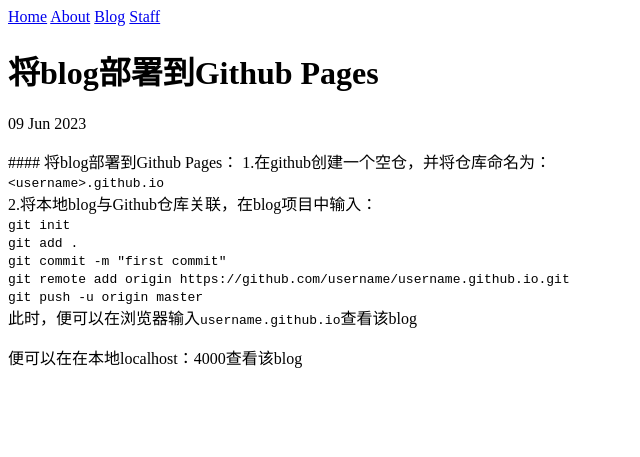
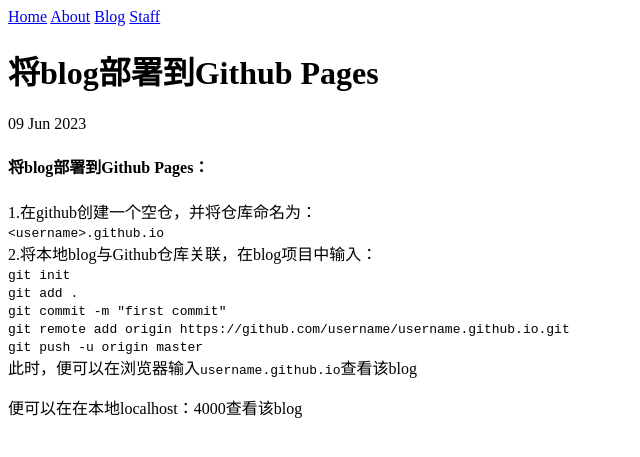
Before and after one commit to 98136/981360.github.io, a Jekyll site: the page built from _posts/2023-06-09-blog.md, in a window 1280 px wide. Shown: the top 457 px of the page, without its empty margins (0-640 px from the left). Built offline with Jekyll 4.4.1, drawn with Linux system fonts in a browser that asks for light colours; part of the change alters nothing that is shown.

```diff
--- a/_posts/2023-06-09-blog.md
+++ b/_posts/2023-06-09-blog.md
@@ -1,10 +1,8 @@
 ---
 layout: post
 title:  "将blog部署到Github Pages"
-date:   2023-06-09 10:25:55 +0800
-categories: jekyll update
 ---
- #### 将blog部署到Github Pages：
+#### 将blog部署到Github Pages：
 1.在github创建一个空仓，并将仓库命名为：
                      `<username>.github.io`
 2.将本地blog与Github仓库关联，在blog项目中输入：
```
